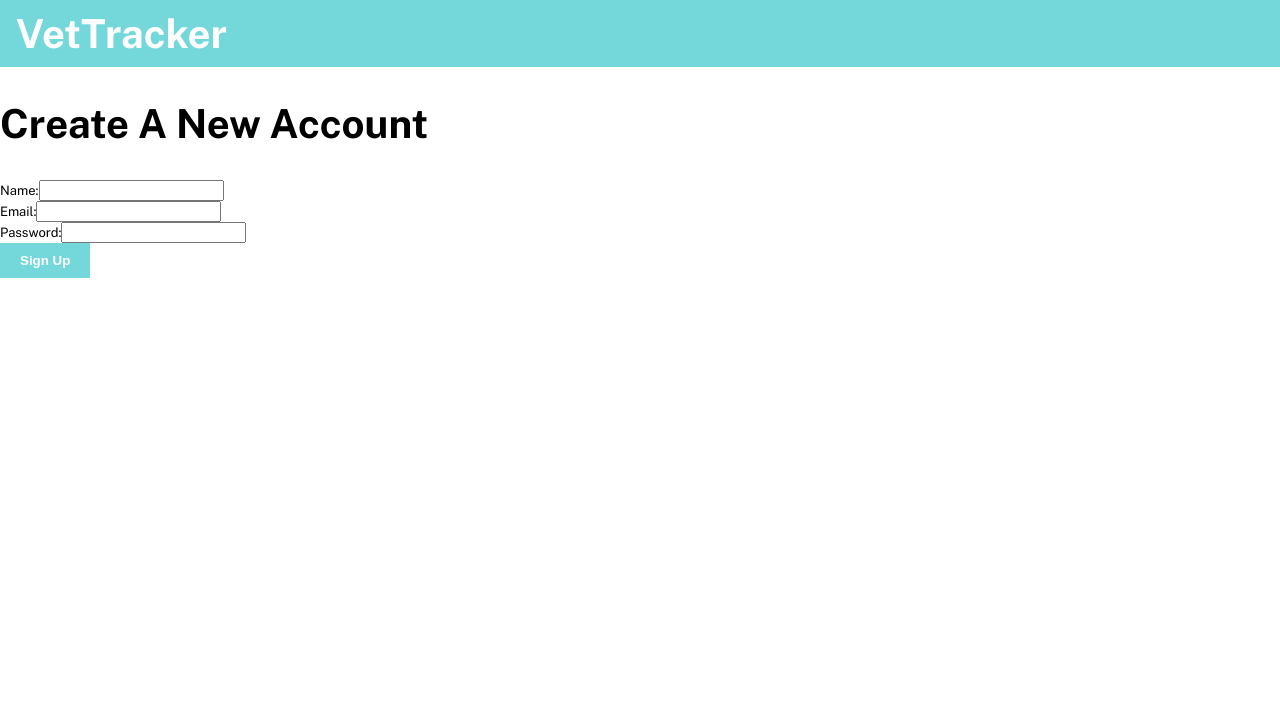
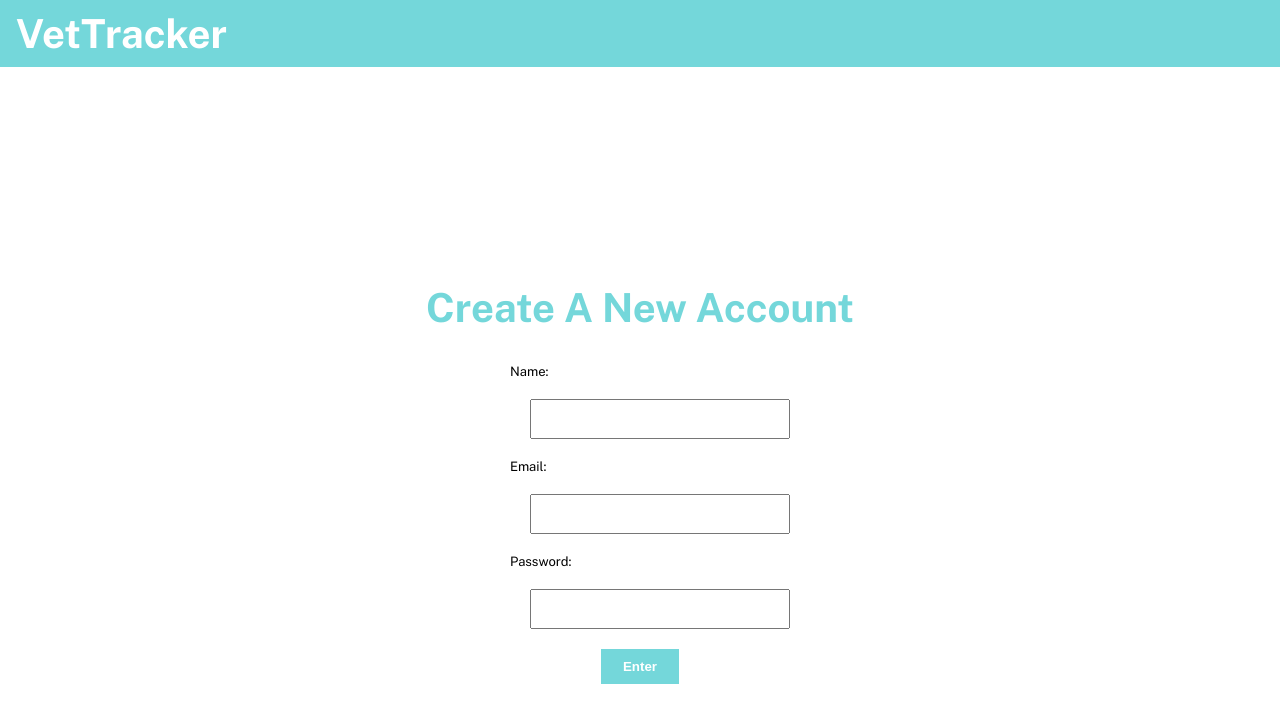
Before and after one commit to Kimberlynolsin/VetTracker, a React (Vite) app: page /signup in a window 1280 px wide. Shown: the top 722 px of the page. Built offline with nearby package versions, Linux system fonts and the light colour scheme.

Commit message:
add form to signup page

```diff
--- a/src/pages/Signup/SignUp.jsx
+++ b/src/pages/Signup/SignUp.jsx
@@ -7,19 +7,19 @@ const SignUp = () => {
       <section className="signup">
         <h1 className="signup__title">Create A New Account</h1>
         <form className="signup__form">
-          <div>
-            <label htmlFor="name">Name:</label>
+          <div className="signup__form__containers">
+            <label className="signup__form__labels" htmlFor="name">Name:</label>
             <input type="text" id="name" name="name" />
           </div>
-          <div>
-            <label htmlFor="email">Email:</label>
+          <div className="signup__form__containers">
+            <label className="signup__form__labels" htmlFor="email">Email:</label>
             <input type="email" id="email" name="email" />
           </div>
-          <div>
-            <label htmlFor="password">Password:</label>
+          <div className="signup__form__containers">
+            <label className="signup__form__labels" htmlFor="password">Password:</label>
             <input type="password" id="password" name="password" />
           </div>
-          <button type="submit">Sign Up</button>
+          <button type="submit">Enter</button>
         </form>
       </section>
     </>
--- a/src/pages/Signup/SignUp.scss
+++ b/src/pages/Signup/SignUp.scss
@@ -1,6 +1,39 @@
 .signup {
+  &__title {
+    color: $primary;
+  }
+  display: flex;
+  flex-direction: column;
+  height: 100vh;
+  justify-content: center;
+  align-items: center;
+
+  &__form {
+    display: flex;
+    flex-direction: column;
+    align-items: center;
+    // width: 100%;
+    &__containers {
+        display: flex;
+        flex-direction: column;
+        width: 100%;
+    }
+
+  }
+
+  input {
+    margin: 2rem;
+    padding: 0.5rem 3rem;
+    width: 100%;
+    font-family: "Public Sans", sans-serif;
+
+    @include tablet {
+      padding: 1rem 3rem;
+    }
+  }
   [type="submit"] {
     @include button;
     border-radius: 0;
+    width: 30%;
   }
 }
```
